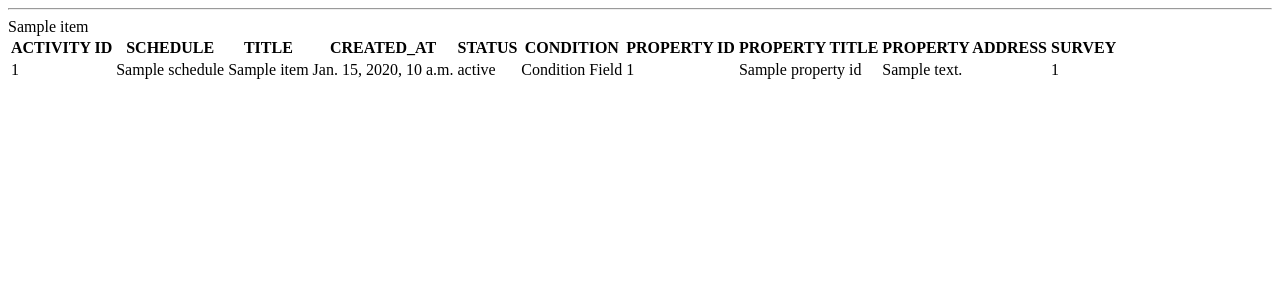
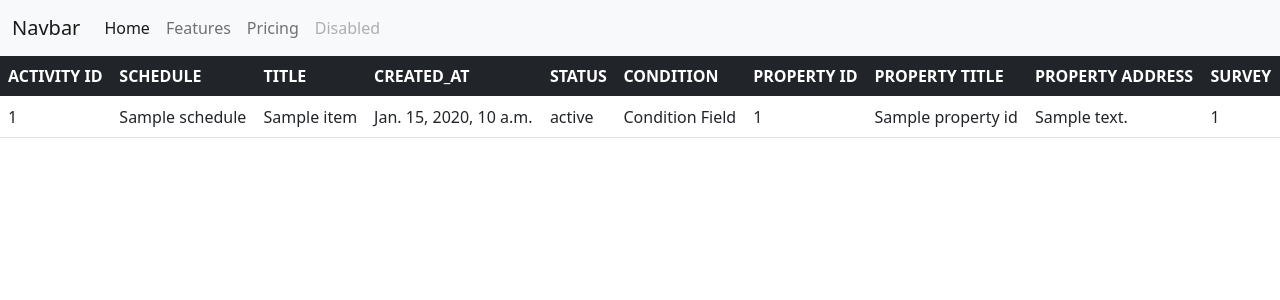
Before and after one commit to RayParra/thtest, a Django app: page /client_test/list_activity_client/ in a window 1280 px wide. Shown: the top 300 px of the page. Run offline with Django 3.2, Linux system fonts and the light colour scheme; tables that the repository leaves empty hold one stand-in row (values such as "Sample post"); a database or web service that is not in the repository returns one stand-in record (values such as "Sample title"); data that the repository does not hold is empty.

Commit message:
list_activity_client and base.html

```diff
--- /dev/null
+++ b/truehome/templates/base/base.html
@@ -0,0 +1,56 @@
+{% load static %}
+<!doctype html>
+<html lang="en">
+  <head>
+    <!-- Required meta tags -->
+    <meta charset="utf-8">
+    <meta name="viewport" content="width=device-width, initial-scale=1">
+
+    <!-- Bootstrap CSS -->
+    <link href="https://cdn.jsdelivr.net/npm/bootstrap@5.0.0-beta3/dist/css/bootstrap.min.css" rel="stylesheet" integrity="sha384-eOJMYsd53ii+scO/bJGFsiCZc+5NDVN2yr8+0RDqr0Ql0h+rP48ckxlpbzKgwra6" crossorigin="anonymous">
+
+    <title>{% block title %}{% endblock title %}</title>
+  </head>
+  <body>
+
+    <nav class="navbar navbar-expand-lg navbar-light bg-light">
+  <div class="container-fluid">
+    <a class="navbar-brand" href="#">Navbar</a>
+    <button class="navbar-toggler" type="button" data-bs-toggle="collapse" data-bs-target="#navbarNav" aria-controls="navbarNav" aria-expanded="false" aria-label="Toggle navigation">
+      <span class="navbar-toggler-icon"></span>
+    </button>
+    <div class="collapse navbar-collapse" id="navbarNav">
+      <ul class="navbar-nav">
+        <li class="nav-item">
+          <a class="nav-link active" aria-current="page" href="#">Home</a>
+        </li>
+        <li class="nav-item">
+          <a class="nav-link" href="#">Features</a>
+        </li>
+        <li class="nav-item">
+          <a class="nav-link" href="#">Pricing</a>
+        </li>
+        <li class="nav-item">
+          <a class="nav-link disabled" href="#" tabindex="-1" aria-disabled="true">Disabled</a>
+        </li>
+      </ul>
+    </div>
+  </div>
+</nav>
+
+    {% block content %}
+
+    {% endblock content %}
+
+    <!-- Optional JavaScript; choose one of the two! -->
+
+    <!-- Option 1: Bootstrap Bundle with Popper -->
+    <script src="https://cdn.jsdelivr.net/npm/bootstrap@5.0.0-beta3/dist/js/bootstrap.bundle.min.js" integrity="sha384-JEW9xMcG8R+pH31jmWH6WWP0WintQrMb4s7ZOdauHnUtxwoG2vI5DkLtS3qm9Ekf" crossorigin="anonymous"></script>
+
+    <!-- Option 2: Separate Popper and Bootstrap JS -->
+    <!--
+    <script src="https://cdn.jsdelivr.net/npm/@popperjs/core@2.9.1/dist/umd/popper.min.js" integrity="sha384-SR1sx49pcuLnqZUnnPwx6FCym0wLsk5JZuNx2bPPENzswTNFaQU1RDvt3wT4gWFG" crossorigin="anonymous"></script>
+    <script src="https://cdn.jsdelivr.net/npm/bootstrap@5.0.0-beta3/dist/js/bootstrap.min.js" integrity="sha384-j0CNLUeiqtyaRmlzUHCPZ+Gy5fQu0dQ6eZ/xAww941Ai1SxSY+0EQqNXNE6DZiVc" crossorigin="anonymous"></script>
+    -->
+  </body>
+</html>
--- a/truehome/templates/client_test/list_activity_client.html
+++ b/truehome/templates/client_test/list_activity_client.html
@@ -1,14 +1,8 @@
-<!DOCTYPE html>
-<html lang="en">
-<head>
-    <meta charset="UTF-8">
-    <meta http-equiv="X-UA-Compatible" content="IE=edge">
-    <meta name="viewport" content="width=device-width, initial-scale=1.0">
-    <title>Document</title>
-</head>
-<body>
-<hr>
-{{ object_list }}
+{% extends "base/base.html" %}
+
+{% block title %}ListActivity|Client{% endblock title %}
+
+{% block content %}
 <table class="table">
     <thead class="table-dark">
         <th>ACTIVITY ID</th>
@@ -38,7 +32,4 @@
 
      {% endfor %}
 </table>
-
-
-</body>
-</html>
+{% endblock content %}
```
Lines whose indentation alone changed are shown as unchanged.
